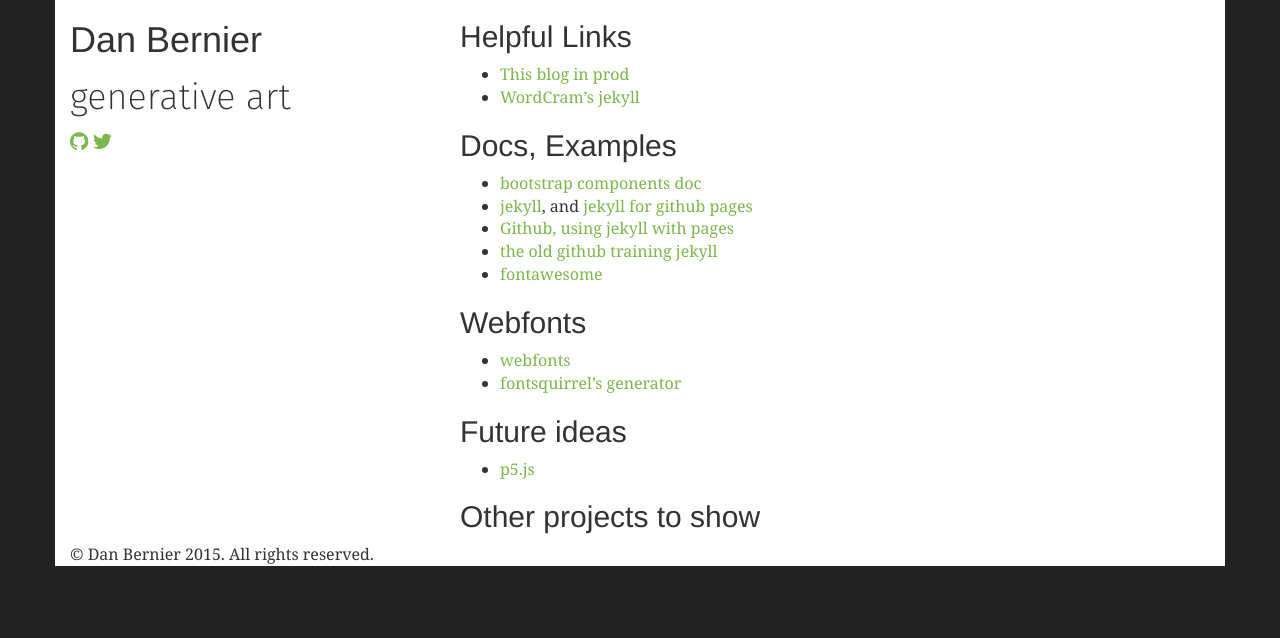
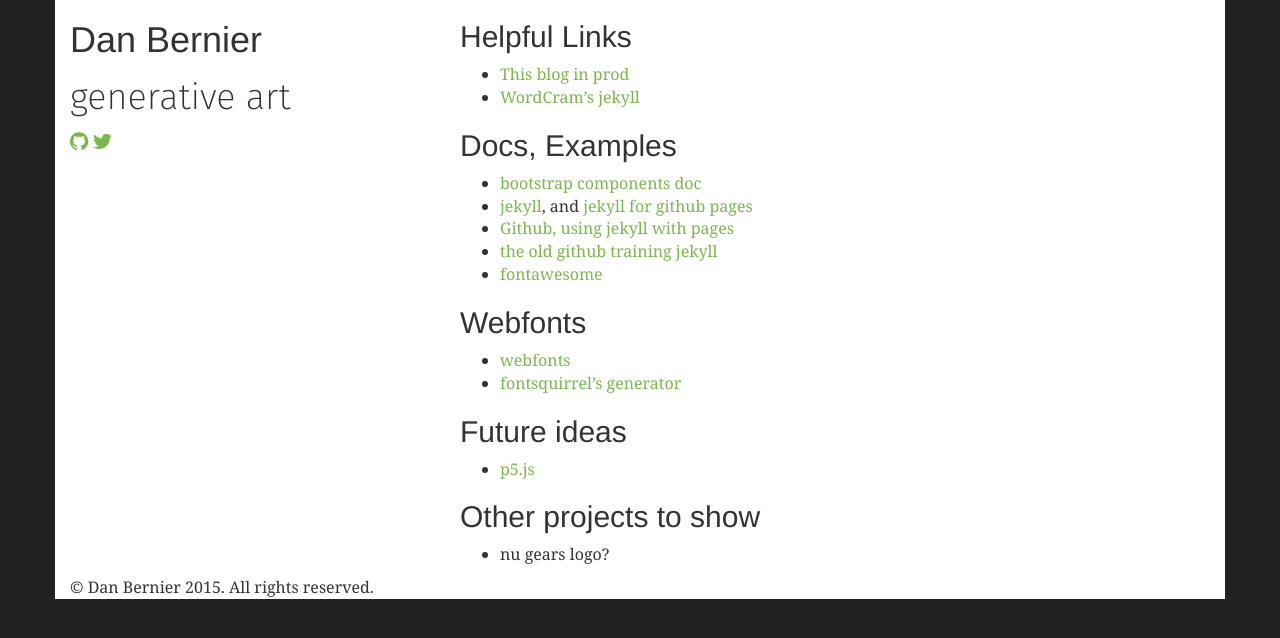
Before and after one commit to danbernier/git-blog, a Jekyll site: the page built from _posts/2015-01-24-helpful-links.md, in a window 1280 px wide. Shown: the top 638 px of the page. Built offline with Jekyll 4.4.1, drawn with Linux system fonts in a browser that asks for light colours; nearby versions of some CDN libraries; some web fonts are replaced.

Commit message:
add nu-gears to list of other projects to show

```diff
--- a/_posts/2015-01-24-helpful-links.md
+++ b/_posts/2015-01-24-helpful-links.md
@@ -25,3 +25,5 @@
 * [p5.js](https://github.com/lmccart/p5.js/wiki/p5.js-overview)
 
 ## Other projects to show
+
+* nu gears logo?
```
